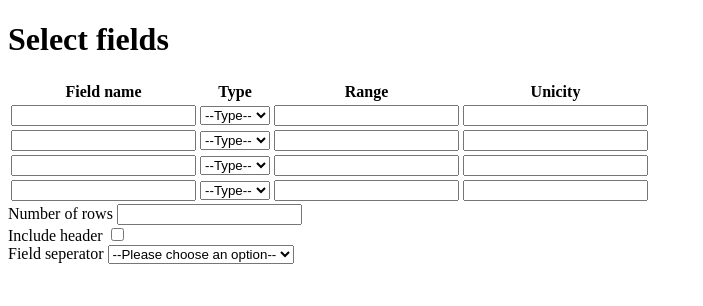
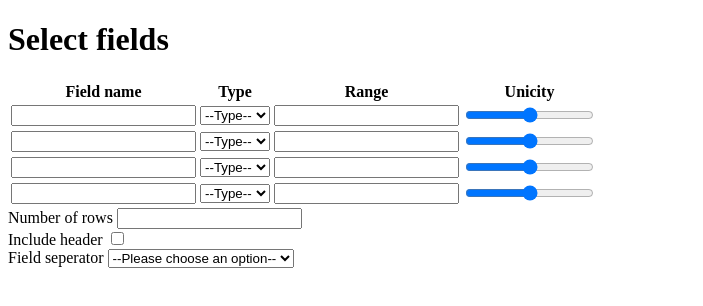
Before and after one commit to Meyerka/data-mocker, a Vue app: page / in a window 1280 px wide. Shown: the top 306 px of the page, without its empty margins (0-703 px from the left). Built offline with nearby package versions, Linux system fonts and the light colour scheme.

Commit message:
data binding for FieldRow component

```diff
--- a/src/components/FieldRow.vue
+++ b/src/components/FieldRow.vue
@@ -1,10 +1,10 @@
 <template>
   <tr>
     <td>
-      <input type="text" id="fieldName" />
+      <input type="text" v-model="field.name" />
     </td>
     <td>
-      <select name="fieldType">
+      <select v-model="field.type">
         <option value>--Type--</option>
         <option value="text">Text</option>
         <option value="date">Date</option>
@@ -13,10 +13,10 @@
       </select>
     </td>
     <td>
-      <input type="number" name="range" id />
+      <input type="number" v-model="field.range" id />
     </td>
     <td>
-      <input type="number" name="range" id />
+      <input type="range" min="0" max="100" value="50" v-model="field.unicity" />
     </td>
   </tr>
 </template>
@@ -24,7 +24,14 @@
 <script>
 export default {
   name: "FieldRow",
-  props: {},
+  data: () => ({
+    field: {
+      name: "",
+      type: "",
+      range: "",
+      unicity: 50,
+    },
+  }),
 };
 </script>
 
```
